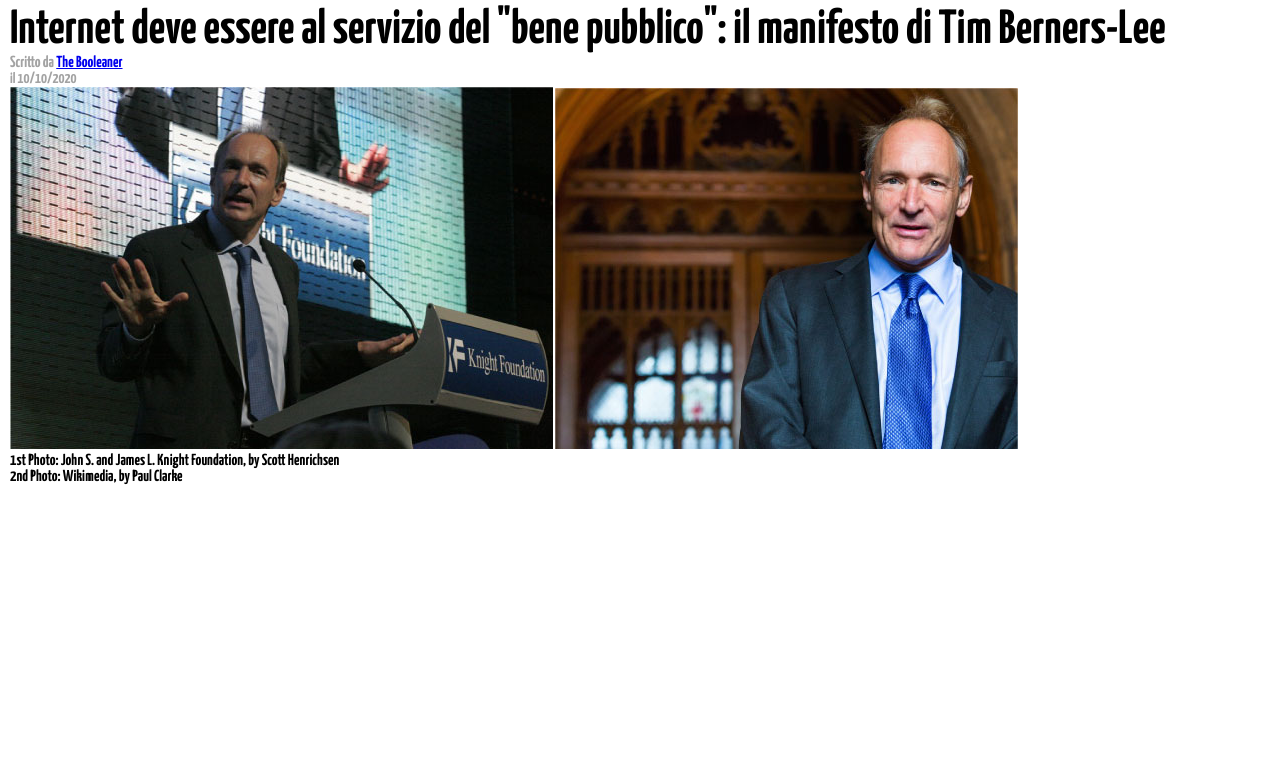
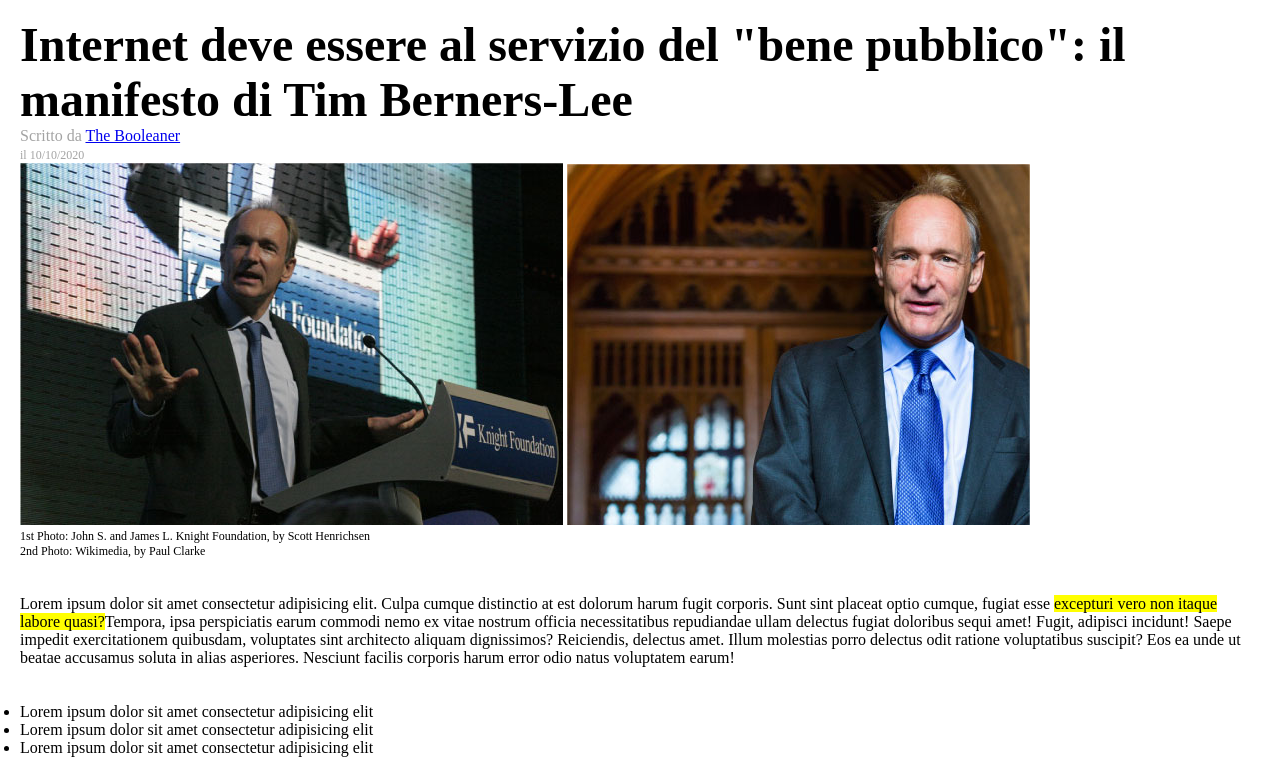
Before and after one commit to cif95/html-css-booleaner, a plain HTML site: page index.html in a window 1280 px wide. Shown: the part 163-940 px from the top of the page. Before the commit the page ends 800 px from the top, so only its background shows below. Drawn offline with Linux system fonts and the light colour scheme; a web font is replaced by a local one.

Commit message:
added article text and list

```diff
--- a/css/style.css
+++ b/css/style.css
@@ -2,31 +2,29 @@
 	margin:0;
 	padding:0;
 	box-sizing: border-box;
-	font-family: 'Licorice', cursive;
+	/* font-family: 'Licorice', cursive;
    font-family: 'Merriweather', serif;
    font-family: 'Noto Sans', sans-serif;
    font-family: 'Source Sans Pro', sans-serif;
-   font-family: 'Yanone Kaffeesatz', sans-serif;
+   font-family: 'Yanone Kaffeesatz', sans-serif; */
 
 }
 
 main{
 	padding: 10px;
+	margin:10px;
 }
-
 
 article header h1{
 	font-size: 3em;
 }
 
-
-header + p{
+p .greytext{
 	font-size: 20px;
 }
 
-
-header span{
-	font-size:15px;
+.smallfont{
+	font-size:12px;
 }
 
 .greytext{
--- a/index.html
+++ b/index.html
@@ -18,34 +18,47 @@
 	</header>
 	<main>
 		<article>
+			<section>
 				<header>
 					<h1>Internet deve essere al servizio del "bene pubblico": il manifesto di Tim Berners-Lee
 					</h1>
 					<p class="greytext">
 						Scritto da <a href="http://">The Booleaner</a>
-					<br><span>il 10/10/2020</span>
+						<br><span class="smallfont">il 10/10/2020</span>
 					</p>
 
 					<figure>
 						<img src="img/tim-1.jpg" alt="Tim Berners Lee 1">
 						<img src="img/tim-2.jpg" alt="Tim Berners Lee 2">
 						<figcaption>
-					<p>1st Photo: John S. and James L. Knight Foundation, by Scott Henrichsen
+							<p class="smallfont">
+							1st Photo: John S. and James L. Knight Foundation, by Scott Henrichsen
 							<br>
 							2nd Photo: Wikimedia, by Paul Clarke
 							</p>
 						</figcaption>
 					</figure>
-
-
-
-
 				</header>
-			<section>
+				<br>
+				<br>
+				<p id="article-text">
+					Lorem ipsum dolor sit amet consectetur adipisicing elit. Culpa cumque distinctio at est dolorum harum fugit corporis. Sunt sint placeat optio cumque, fugiat esse <mark>excepturi vero non itaque labore quasi?</mark>Tempora, ipsa perspiciatis earum commodi nemo ex vitae nostrum officia necessitatibus repudiandae ullam delectus fugiat doloribus sequi amet! Fugit, adipisci incidunt! Saepe impedit exercitationem quibusdam, voluptates sint architecto aliquam dignissimos?
+					Reiciendis, delectus amet. Illum molestias porro delectus odit ratione voluptatibus suscipit? Eos ea unde ut beatae accusamus soluta in alias asperiores. Nesciunt facilis corporis harum error odio natus voluptatem earum!
+				</p>
+				<br>
+				<br>
+				<ul>
+					<li>Lorem ipsum dolor sit amet consectetur adipisicing elit
+					</li>
+					<li>
+						Lorem ipsum dolor sit amet consectetur adipisicing elit
+					</li>
+					<li>
+						Lorem ipsum dolor sit amet consectetur adipisicing elit
+					</li>
+				</ul>
 
 			</section>
-
-
 		</article>
 	</main>
 
```
Lines whose indentation alone changed are shown as unchanged.
